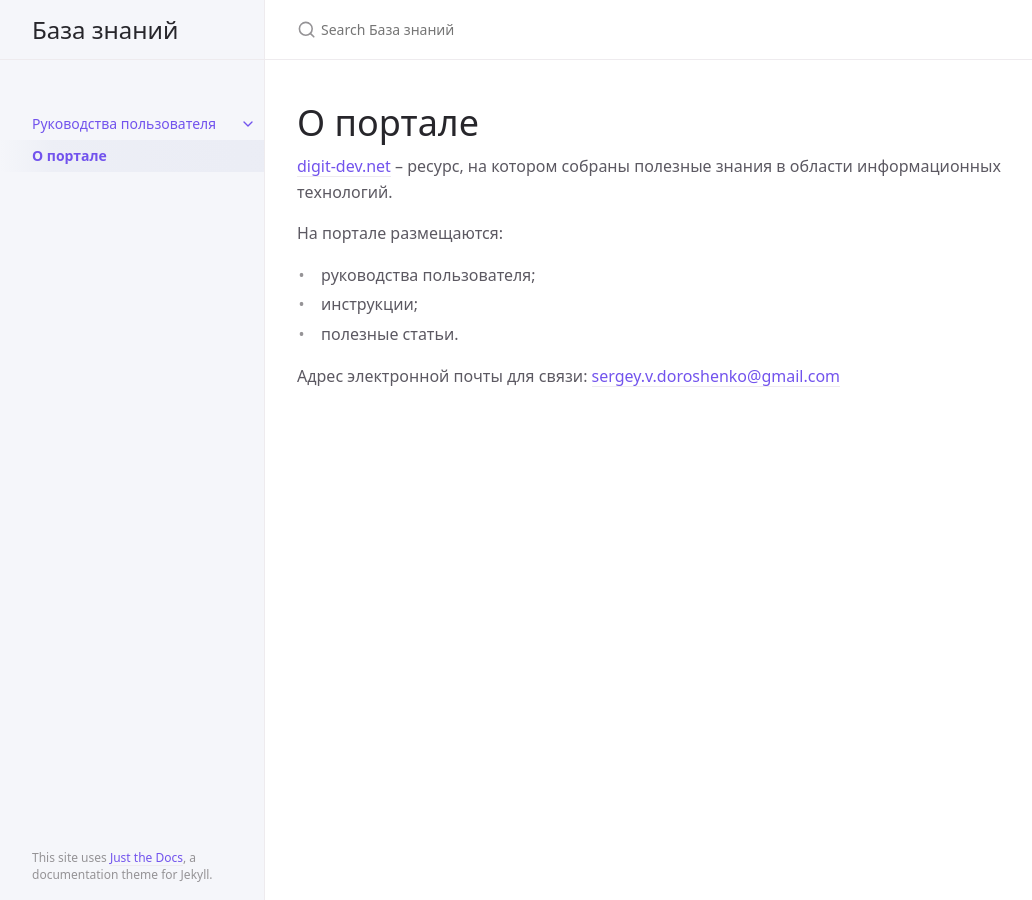
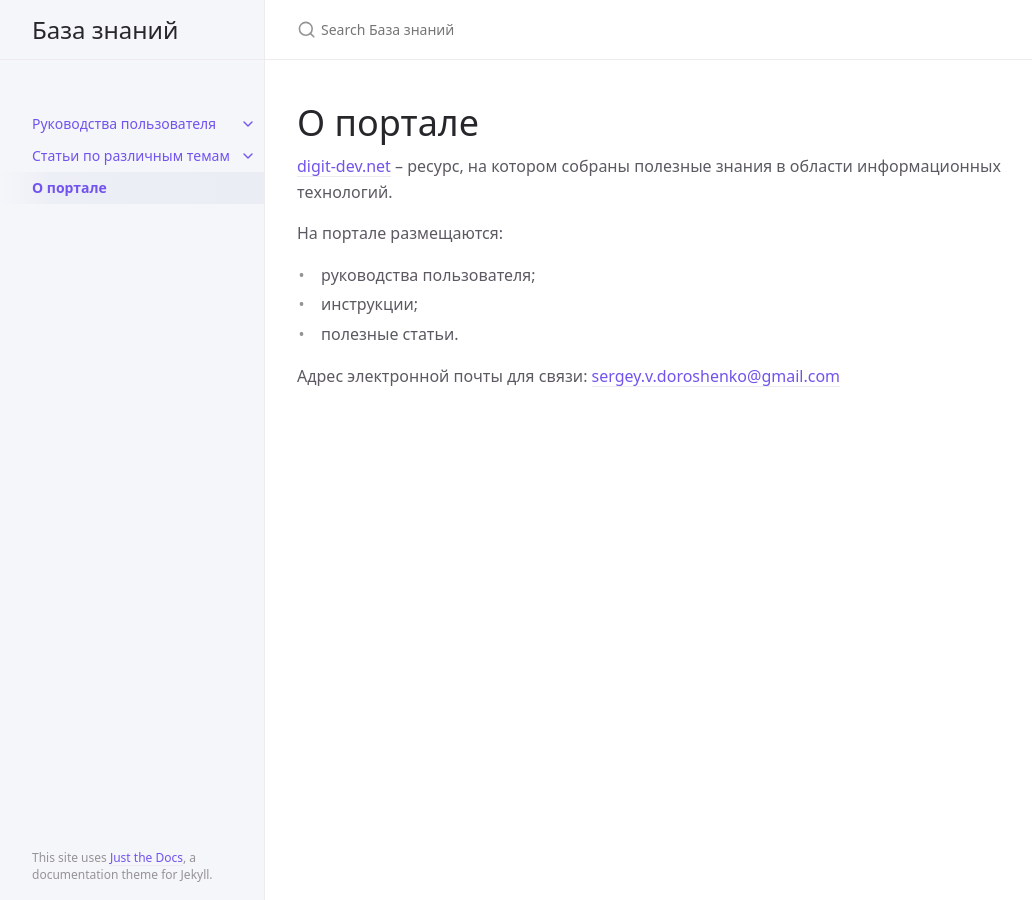
Before and after one commit to sergey-pixel/jekyll-azure-static, a Jekyll site: the page built from about.markdown, in a window 1280 px wide. Shown: the whole page, without its empty margins (107-1139 px from the left). Built offline with Jekyll 4.4.1, drawn with Linux system fonts in a browser that asks for light colours.

Commit message:
change default.html Topic

```diff
--- a/_layouts/default.html
+++ b/_layouts/default.html
@@ -139,7 +139,7 @@ layout: table_wrappers
 
         {% if page.has_children == true and page.has_toc != false %}
           <hr>
-          <h2 class="text-delta">Table of contents</h2>
+          <h2 class="text-delta">Оглавление</h2>
           <ul>
             {%- assign children_list = pages_list | where: "parent", page.title | where: "grand_parent", page.parent -%}
             {% for child in children_list %}
--- /dev/null
+++ b/docs/Topic/Topic.md
@@ -0,0 +1,7 @@
+---
+layout: default
+title: Статьи по различным темам
+nav_order: 2
+has_children: true
+permalink: /docs/Topic
+---
```
